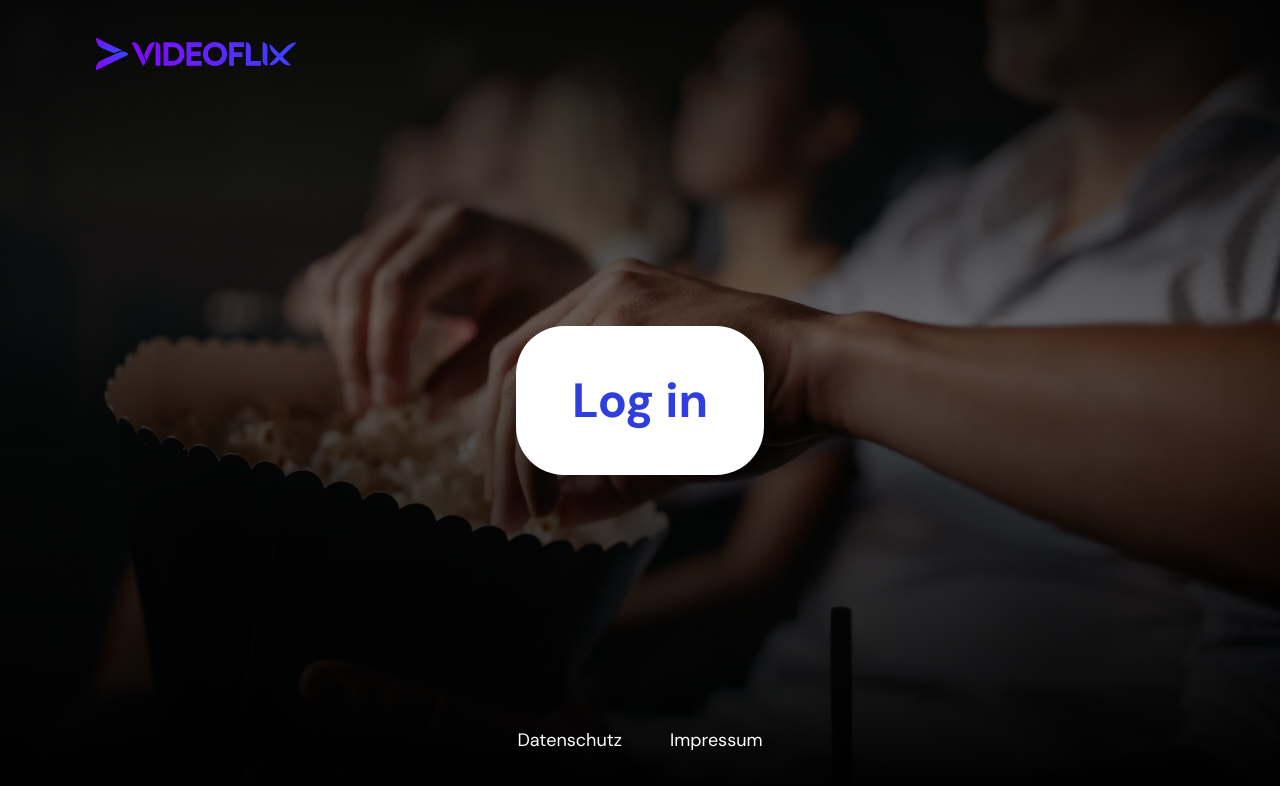
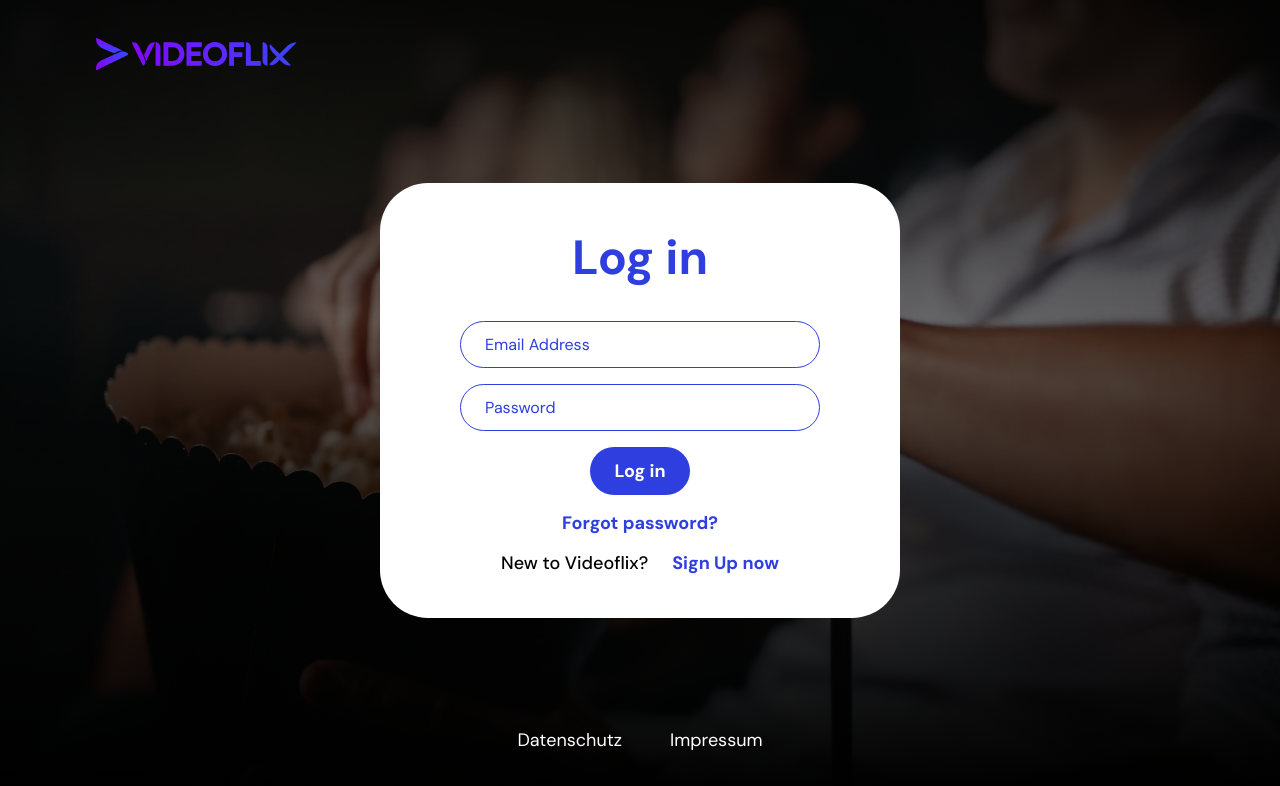
Before and after one commit to KevinMuellerDev/videoflix_frontend, a Next.js app: page /login in a window 1280 px wide. Shown: the top 786 px of the page. Built offline with nearby package versions, Linux system fonts and the light colour scheme.

Commit message:
added login page design, formcontainer and loginform component

```diff
--- /dev/null
+++ b/src/components/FormContainer/FormContainer.module.css
@@ -0,0 +1,11 @@
+.loginContent {
+  background-color: #ffffff;
+  padding: 43px 56px;
+  border-radius: 48px;
+  display: flex;
+  flex-direction: column;
+  justify-content: center;
+  align-items: center;
+  width: 100%;
+  max-width: 520px;
+}
--- /dev/null
+++ b/src/components/FormContainer/FormContainer.tsx
@@ -0,0 +1,20 @@
+import React from "react";
+import styles from "@/components/FormContainer/FormContainer.module.css";
+
+interface FormProps {
+  children: React.ReactNode;
+  formTitle: string;
+}
+
+const FormContainer = ({ children, formTitle }: FormProps) => {
+  return (
+    <div className={styles.loginContent}>
+      <h1 style={{ color: "var(--primary-color)", marginBottom: "2rem" }}>
+        {formTitle}
+      </h1>
+      {children}
+    </div>
+  );
+};
+
+export default FormContainer;
--- /dev/null
+++ b/src/components/LoginForm/LoginForm.module.css
@@ -0,0 +1,20 @@
+.loginForm {
+  display: flex;
+  flex-direction: column;
+  align-items: center;
+  gap: 1rem;
+  width: 100%;
+}
+
+.loginFormSubContainer {
+  display: flex;
+  flex-direction: column;
+  align-items: center;
+  gap: 1rem;
+  margin-top: 1rem;
+
+  .loginFormSignUp {
+    display: flex;
+    gap: 24px;
+  }
+}
--- /dev/null
+++ b/src/components/LoginForm/LoginForm.tsx
@@ -0,0 +1,52 @@
+import React from "react";
+import styles from "@/components/LoginForm/LoginForm.module.css";
+import Link from "next/link";
+
+const LoginForm: React.FC = () => {
+  function handleAuth(event: React.FormEvent) {
+    event.preventDefault();
+    return;
+  }
+
+  return (
+    <>
+      <form className={styles.loginForm} onSubmit={handleAuth}>
+        <input
+          className="standardInputField"
+          type="email"
+          name="email"
+          id="loginMail"
+          aria-label="Login Email"
+          placeholder="Email Address"
+        />
+        <input
+          className="standardInputField"
+          type="password"
+          name="password"
+          id="loginPass"
+          aria-label="Login Password"
+          placeholder="Password"
+        />
+        <input
+          className="vfBtn"
+          type="submit"
+          value="Log in"
+          aria-label="Submit Login"
+        />
+      </form>
+      <div className={styles.loginFormSubContainer}>
+        <Link className="blueLink" href={"/forgotpassword"}>
+          Forgot password?
+        </Link>
+        <div className={styles.loginFormSignUp}>
+          <span className="blackText">New to Videoflix?</span>
+          <Link className="blueLink" href={"/forgotpassword"}>
+            Sign Up now
+          </Link>
+        </div>
+      </div>
+    </>
+  );
+};
+
+export default LoginForm;
--- a/src/pages/login/index.tsx
+++ b/src/pages/login/index.tsx
@@ -1,16 +1,17 @@
 import React, { useEffect } from "react";
 import useBackground from "@/hooks/useBackground";
 import mainStyles from "@/pages/index.module.css";
-import styles from "@/pages/login/login.module.css";
+import FormContainer from "@/components/FormContainer/FormContainer";
+import LoginForm from "@/components/LoginForm/LoginForm";
 
 const Login: React.FC = () => {
   useBackground({ background: "/login-bg.webp" });
 
   return (
     <main className={mainStyles.mainContent}>
-      <div className={styles.loginContent}>
-        <h1 style={{color:"var(--primary-color)"}}>Log in</h1>
-      </div>
+      <FormContainer formTitle="Log in">
+        <LoginForm />
+      </FormContainer>
     </main>
   );
 };
--- a/src/pages/login/login.module.css
+++ /dev/null
@@ -1,9 +0,0 @@
-.loginContent {
-  background-color: #ffffff;
-  padding: 43px 56px;
-  border-radius: 48px;
-  display: flex;
-  flex-direction: column;
-  justify-content: center;
-  align-items: center;
-}
--- a/src/styles/globals.css
+++ b/src/styles/globals.css
@@ -1,6 +1,8 @@
 :root {
   --background: none;
   --primary-color: #2e3edf;
+  --primary-hover: #404ee6;
+  --primary-active: #1c28b0;
 }
 
 * {
@@ -16,6 +18,46 @@ h1 {
   font-size: 3rem;
 }
 
+.blueLink {
+  color: var(--primary-color);
+  font-size: 1.125rem;
+  font-weight: 700;
+  &:hover {
+    cursor: pointer;
+    color: var(--primary-hover);
+  }
+
+  &:active {
+    color: var(--primary-active);
+  }
+}
+
+.blackText {
+  color: #000000;
+  font-size: 1.125rem;
+  font-weight: 500;
+}
+
+.standardInputField {
+  background-color: transparent;
+  border: 1px solid var(--primary-color);
+  border-radius: 40px;
+  padding: 12px 24px;
+  width: 100%;
+  max-width: 22.5rem;
+  font-size: 1rem;
+  color: var(--primary-color);
+
+  &::placeholder {
+    color: var(--primary-color);
+    font-size: 1rem;
+  }
+
+  &:focus-visible {
+    outline-color: var(--primary-color);
+  }
+}
+
 .vfBtn {
   border: 0;
   padding: 12px 24px;
@@ -28,11 +70,11 @@ h1 {
 
   &:hover {
     cursor: pointer;
-    background-color: #3745e6;
+    background-color: var(--primary-hover);
   }
 
   &:active {
-    background-color: #1c28b0;
+    background-color: var(--primary-active);
   }
 }
 
```
Also changed, not shown: src/pages/index.tsx (+8 -2 lines).
